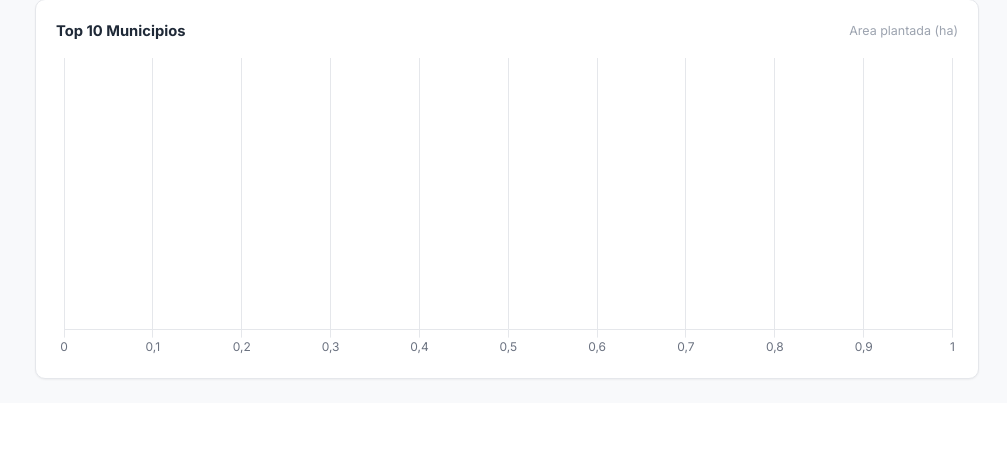
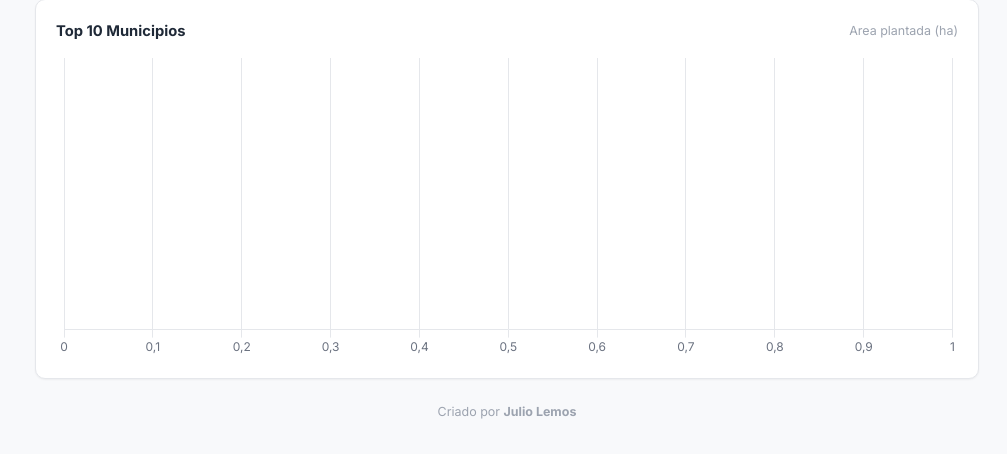
Before and after one commit to jc2x7/DataSemente, a PHP site: page / in a window 1280 px wide. Shown: the part 1280-1734 px from the top of the page, without its empty margins (273-1280 px from the left). Before the commit the page ends 1660 px from the top, so only its background shows below. Run offline with PHP 8.4, Linux system fonts and the light colour scheme; data that the repository does not hold is empty.

Commit message:
feat: add footer credit - Criado por Julio Lemos
https://claude.ai/code/session_01Hzqo76Da9CqRJZ9Hu2snZX

```diff
--- a/index.php
+++ b/index.php
@@ -375,6 +375,11 @@
             </div>
         </div>
 
+        <!-- Footer -->
+        <div style="text-align:center; padding:24px 0 8px; font-size:0.78rem; color:#9ca3af;">
+            Criado por <strong>Julio Lemos</strong>
+        </div>
+
     </main>
 </div>
 
```
